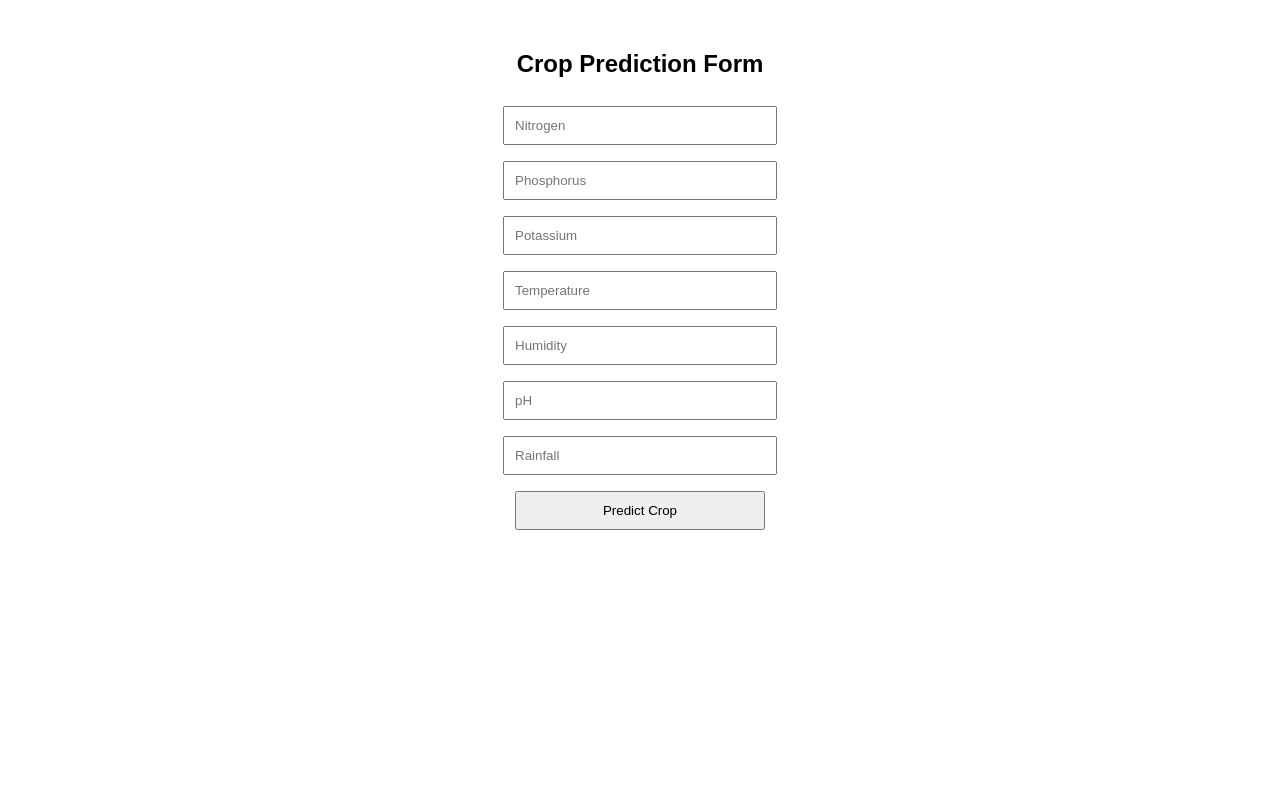
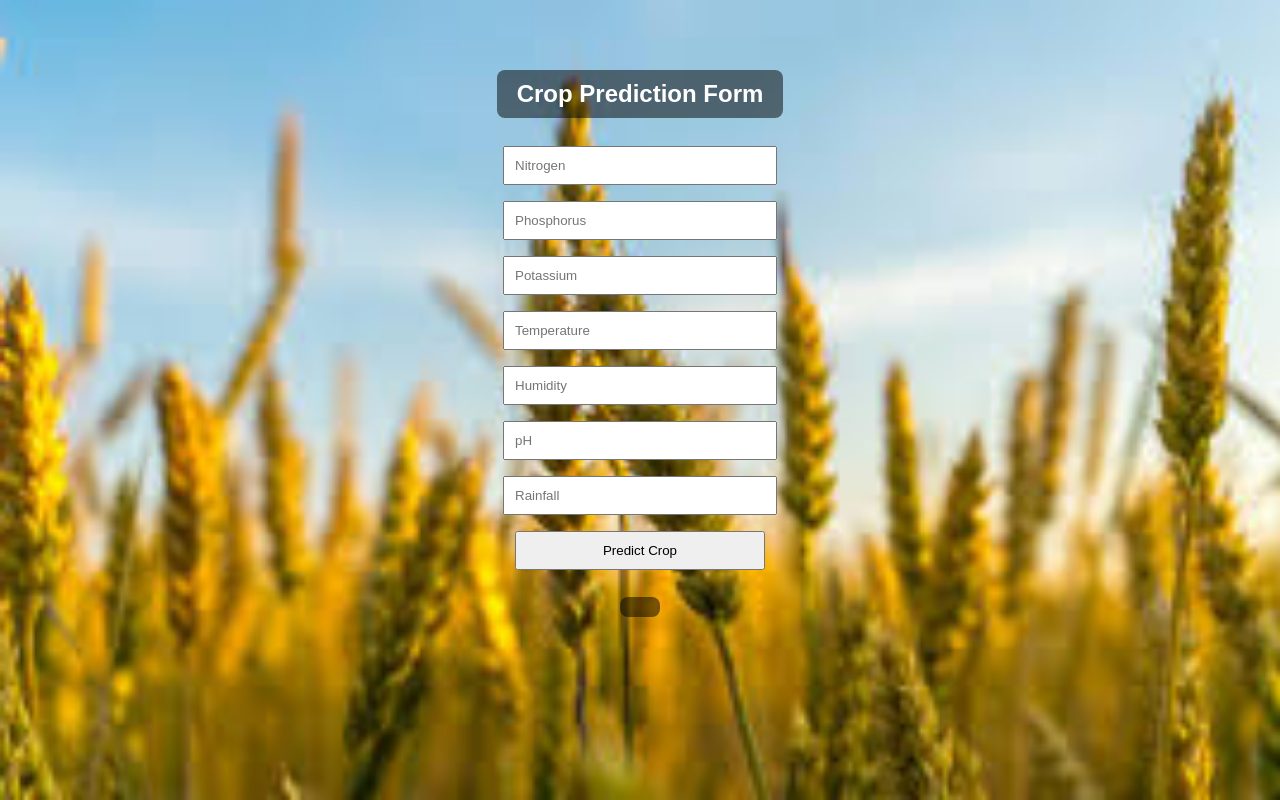
Before and after one commit to Prabhakar-12/CropPrediction, a Flask app: page / in a window 1280 px wide. Run offline with Flask 3, Linux system fonts and the light colour scheme; parts of the project's set-up code (start-up, migrations or seed data) failed here and were passed over.

Commit message:
Add  backGroundImge

```diff
--- a/project-root/App/templates/index.html
+++ b/project-root/App/templates/index.html
@@ -7,11 +7,24 @@
             font-family: Arial, sans-serif;
             text-align: center;
             margin-top: 50px;
+            background-image: url("/static/crop.png");
+            background-size: cover;
+            background-repeat: no-repeat;
+            background-attachment: fixed;
+            color: white;
         }
+
         input, button {
             padding: 10px;
             margin: 8px;
             width: 250px;
+        }
+
+        h2, h3 {
+            background-color: rgba(0, 0, 0, 0.5);
+            display: inline-block;
+            padding: 10px 20px;
+            border-radius: 8px;
         }
     </style>
 </head>
```
Also changed, not shown: project-root/App/Static/crop.png (added).
